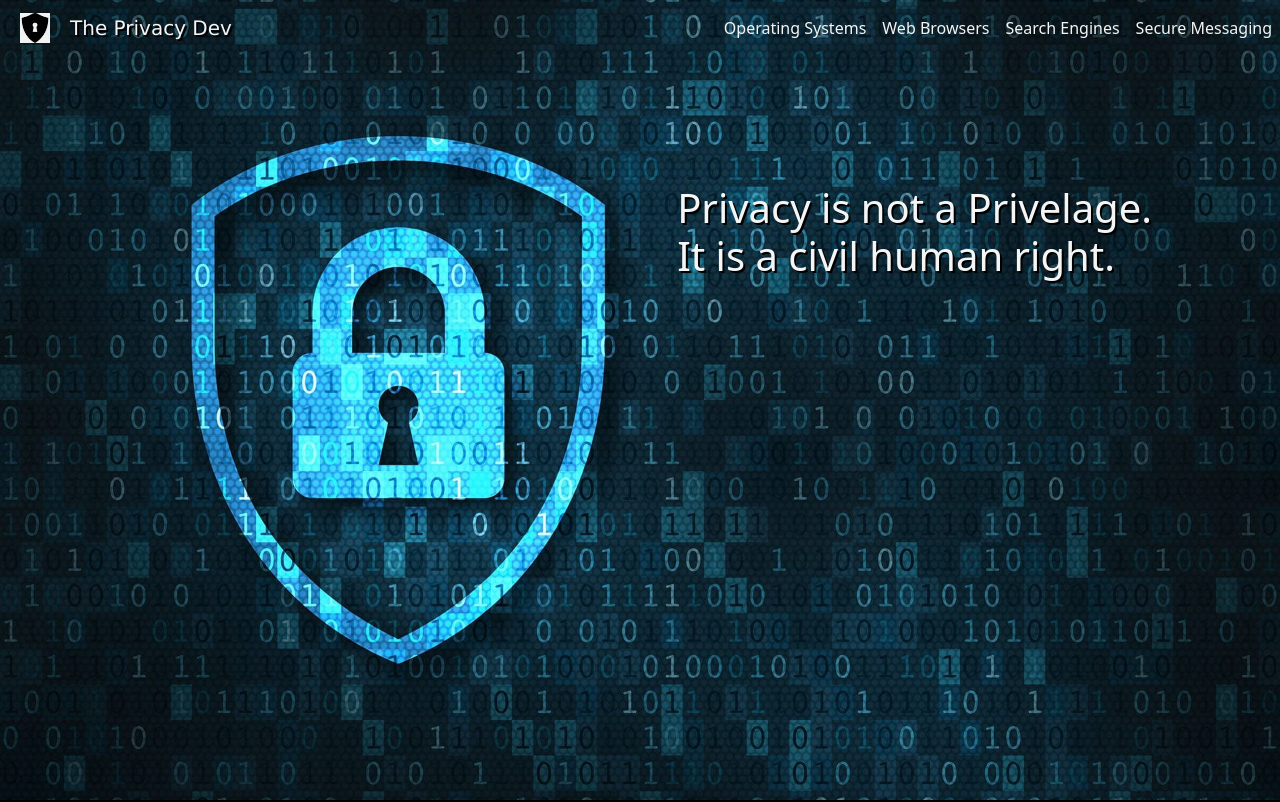
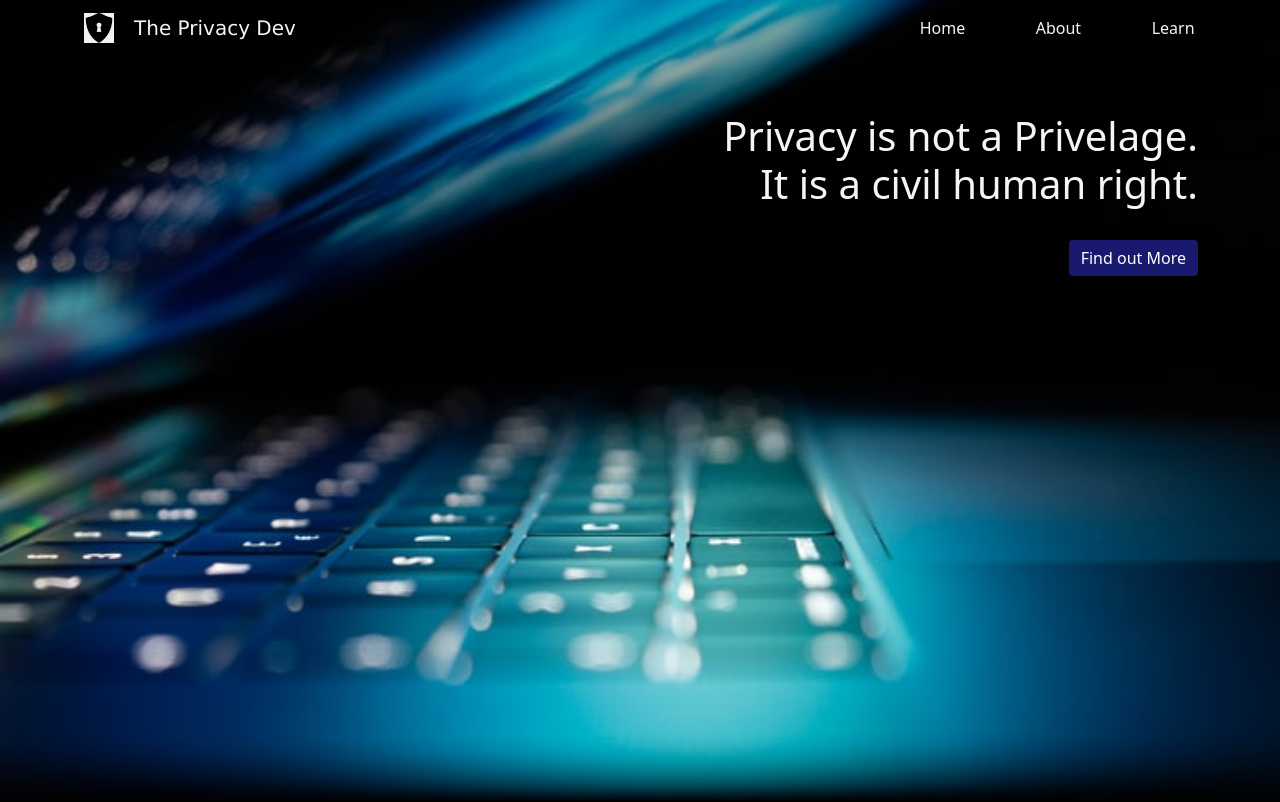
Before and after one commit to jaymemizelle/the-privacy-dev, a React (Create React App) app: page / in a window 1280 px wide. Shown: the top 802 px of the page. Built offline with nearby package versions, Linux system fonts and the light colour scheme.

Commit message:
re-styled hero section on homepage with different image and adjusted navbar to have 3 links instead of 4

```diff
--- a/src/App.js
+++ b/src/App.js
@@ -1,14 +1,12 @@
-import Home from "./pages/Home/Home";
 import "./App.css";
 import {
   BrowserRouter as Router,
   Switch,
   Route,
 } from "react-router-dom";
-import WebBrowsers from "./pages/WebBrowsers/WebBrowsers";
-import OperatingSystems from "./pages/OperatingSystems/OperatingSystems";
-import SearchEngines from "./pages/SearchEngines/SearchEngines";
-import SecureMessaging from "./pages/SecureMessaging/SecureMessaging";
+import Home from "./pages/Home/Home";
+import About from "./pages/About/About";
+import Learn from "./pages/Learn/Learn";
 
 function App() {
   return (
@@ -16,10 +14,8 @@ function App() {
       <Router>
         <Switch>
           <Route path="/" component={Home} exact />
-          <Route path="/browsers" component={WebBrowsers} />
-          <Route path="/os" component={OperatingSystems} />
-          <Route path="/search-engines" component={SearchEngines} />
-          <Route path="/secure-messaging" component={SecureMessaging} />
+          <Route path="/os" component={About} />
+          <Route path="/search-engines" component={Learn} />
         </Switch>
       </Router>
     </main>
--- a/src/components/MyNavbar/MyNavbar.css
+++ b/src/components/MyNavbar/MyNavbar.css
@@ -1,9 +1,15 @@
+.navbar {
+    margin: 0 5% 0 5%;
+}
+
+
 .logo {
     margin-left: 20px;
     margin-right: 20px;
 }
 
 .brand {
+    margin-top: 5%;
     color: whitesmoke;
     text-shadow: 2px 2px 0px black;
     font-family: Verdana, Geneva, Tahoma, sans-serif
@@ -14,6 +20,14 @@
     color: whitesmoke;
 }
 
+.navbar-nav {
+    margin-right: 13%;
+}
+
+.nav-item {
+    padding: 0 15% 0 15%;
+}
+
 .link:hover {
     text-decoration: underline;
     color: whitesmoke;
--- a/src/components/MyNavbar/MyNavbar.js
+++ b/src/components/MyNavbar/MyNavbar.js
@@ -30,7 +30,7 @@ function MyNavbar({
             <span className="brand">The Privacy Dev</span>
           </Link>
         </Navbar.Brand>
-        <Nav className="ms-auto">
+        <Nav className="ms-auto" >
           <Nav.Item>
             <Nav.Link>
               <Link className="link" to={linkOnePath}>
@@ -52,13 +52,6 @@ function MyNavbar({
               </Link>
             </Nav.Link>
           </Nav.Item>
-          <Nav.Item>
-            <Nav.Link>
-              <Link className="link" to={linkFourPath}>
-                {linkFourText}
-              </Link>
-            </Nav.Link>
-          </Nav.Item>
         </Nav>
       </Navbar>
     </>
--- a/src/pages/OperatingSystems/OperatingSystems.js
+++ b/src/pages/About/About.js
@@ -1,9 +1,9 @@
 import React from "react";
 
-function OperatingSystems () {
+function About () {
     return (
         <h2>Operating Systems</h2>
     )
 }
 
-export default OperatingSystems;
+export default About;
--- a/src/pages/Home/Home.css
+++ b/src/pages/Home/Home.css
@@ -1,19 +1,38 @@
+.html {
+    margin: 0;
+}
+
 .Home {
     margin: 0;
     padding: 0;
-    background-image: url("../../images/lock-ondata-SS-1920x1280.jpg");
+    background-image: url("../../images/laptop-closing.jfif");
     background-position: center;
     background-repeat: no-repeat;
     background-size: cover;
     height: 100vh;
+    width: 100vw;
 }
 
+.eyeRing {
+    width: 500px;
+    height: 400px;
+}
 
-
-.title {
+.heroText {
     color: whitesmoke;
     text-shadow: 2px 2px 0px black;
     float: right;
-    margin-right: 10%;
-    margin-top: 10%;
+    margin-top: 5%;
+    text-align: right;
 }
+
+.btn-success {
+    margin-top: 5%;
+    background: midnightblue;
+    border: none;
+    float: right;
+}
+
+.btn-success:hover {
+    background: rgb(37, 37, 155);
+}
--- a/src/pages/Home/Home.js
+++ b/src/pages/Home/Home.js
@@ -1,19 +1,34 @@
 import React from "react";
+import { Button, Container } from "react-bootstrap";
 import MyNavbar from "../../components/MyNavbar/MyNavbar";
 import "./Home.css";
 import DuckDuckGoSection from "./Sections/DuckDuckGoSection/DuckDuckGoSection";
 import TorSection from "./Sections/TorSection/TorSection";
+import Eye from "../../images/eye-ring.jpg";
 
 function Home() {
   return (
     <>
       <div className="Home">
-        <MyNavbar linkOneText="Operating Systems" linkOnePath="os" linkTwoText="Web Browsers" linkTwoPath="/browsers" linkThreeText="Search Engines" linkThreePath="/search-engines" linkFourText="Secure Messaging" linkFourPath="secure-messaging"/>
-        <h1 className="title">
-          Privacy is not a Privelage.
-          <br />
-          It is a civil human right.
-        </h1>
+          <MyNavbar
+            linkOneText="Home"
+            linkOnePath="/"
+            linkTwoText="About"
+            linkTwoPath="/about"
+            linkThreeText="Learn"
+            linkThreePath="/learn"
+          />
+        <Container className="heroContainer">
+          <div className="heroText">
+            <h1>
+              {" "}
+              Privacy is not a Privelage.
+              <br />
+              It is a civil human right.
+            </h1>
+            <Button variant="success">Find out More</Button>
+          </div>
+        </Container>
       </div>
       <TorSection />
       <DuckDuckGoSection />
--- a/src/pages/SearchEngines/SearchEngines.js
+++ b/src/pages/Learn/Learn.js
@@ -1,9 +1,9 @@
 import React from 'react';
 
-function SearchEngines() {
+function Learn() {
     return (
         <h2>Safe Search Engines</h2>
     )
 }
 
-export default SearchEngines;
+export default Learn;
```
Also changed, not shown: src/images/eye-ring.jpg (added), src/images/laptop-closing.jfif (added).
